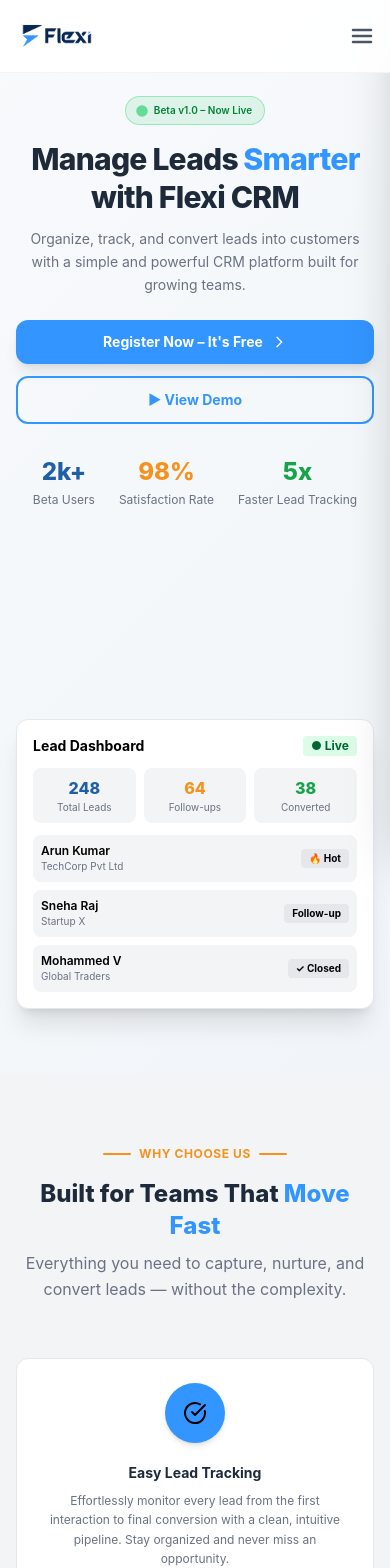
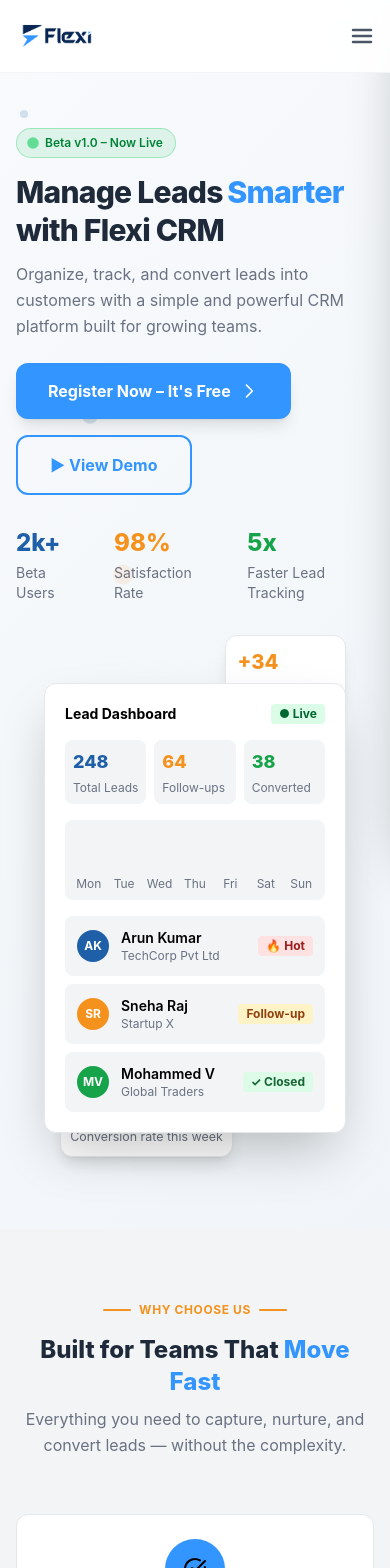
Before and after one commit to flexicrm/Flexi_Website, a Next.js app: page / in a window 390 px wide. Shown: the top 1568 px of the page. Built offline with nearby package versions, Linux system fonts and the light colour scheme.

Commit message:
Flexi Landing Page

```diff
--- a/app/component/homePage/Demo.tsx
+++ b/app/component/homePage/Demo.tsx
@@ -1,3 +1,4 @@
+// app/components/Demo.tsx
 "use client";
 
 import { motion, useScroll, useTransform, Variants } from "framer-motion";
@@ -47,10 +48,9 @@ function Demo() {
     <div
       ref={heroRef}
       id="home"
-      className="min-h-screen pt-24 sm:pt-32 pb-16 sm:pb-24 bg-gradient-hero relative overflow-hidden"
+      className="min-h-screen pt-32 pb-24 md:pt-36 md:pb-32 bg-gradient-hero relative overflow-hidden"
     >
-      {/* Background Animations - Hidden on mobile for performance */}
-      <div className="hidden md:block">
+      {/* Background Animations */}
       <motion.div
         style={{
           opacity: heroOpacity,
@@ -62,14 +62,12 @@ function Demo() {
         style={{ opacity: heroOpacity }}
         className="absolute -bottom-20 -left-20 w-[500px] h-[500px] rounded-full bg-gradient-radial from-accent/10 to-transparent pointer-events-none"
       />
-      </div>
 
-      {/* Floating Dots - Fewer on mobile */}
-      <div className="hidden sm:block">
+      {/* Floating Dots */}
       {[...Array(6)].map((_, i) => (
         <motion.div
           key={i}
-            className={`absolute w-${2 + (i % 3)} h-${2 + (i % 3)} rounded-full ${
+          className={`absolute w-${2 + i} h-${2 + i} rounded-full ${
             i % 2 === 0 ? "bg-primary/20" : "bg-accent/20"
           }`}
           style={{ top: `${10 + i * 12}%`, left: `${5 + i * 8}%` }}
@@ -77,26 +75,25 @@ function Demo() {
           transition={{ duration: 3 + i, repeat: Infinity, delay: i * 0.4 }}
         />
       ))}
-      </div>
 
-      <div className="container mx-auto px-4 sm:px-6 lg:px-8 relative z-10">
-        <div className="flex flex-col lg:flex-row items-center gap-8 lg:gap-12 min-h-[70vh]">
+      <div className="container mx-auto px-4 relative z-10">
+        <div className="flex flex-col md:flex-row items-center gap-12 min-h-[70vh]">
           {/* Left Content */}
-          <div className="w-full lg:w-[48%] text-center lg:text-left">
+          <div className="w-full md:w-[48%]">
             <motion.div variants={heroContainer} initial="hidden" animate="visible">
               <motion.div variants={heroItem}>
-                <div className="inline-flex items-center gap-2 mb-4 px-3 py-1.5 rounded-full border border-green-500/30 bg-green-500/10 mx-auto lg:mx-0 w-fit">
+                <div className="inline-flex items-center gap-2 mb-4 px-3 py-1.5 rounded-full border border-green-500/30 bg-green-500/10">
                   <motion.span
                     animate={{ scale: [1, 1.5, 1], opacity: [1, 0.5, 1] }}
                     transition={{ duration: 1.5, repeat: Infinity }}
                     className="w-2 h-2 rounded-full bg-green-500"
                   />
-                  <span className="text-green-700 font-semibold text-[10px] sm:text-xs font-sora">Beta v1.0 – Now Live</span>
+                  <span className="text-green-700 font-semibold text-xs font-sora">Beta v1.0 – Now Live</span>
                 </div>
               </motion.div>
 
               <motion.div variants={heroItem}>
-                <h1 className="font-extrabold text-gray-800 mb-3 text-3xl sm:text-4xl md:text-5xl leading-tight tracking-tight">
+                <h1 className="font-extrabold text-gray-800 mb-3 text-3xl md:text-5xl leading-tight tracking-tight">
                   Manage Leads{" "}
                   <motion.span
                     animate={{ scale: [1, 1.02, 1] }}
@@ -110,26 +107,26 @@ function Demo() {
               </motion.div>
 
               <motion.div variants={heroItem}>
-                <p className="text-gray-500 mb-6 text-sm sm:text-base leading-relaxed max-w-md mx-auto lg:mx-0">
+                <p className="text-gray-500 mb-6 text-base leading-relaxed max-w-md">
                   Organize, track, and convert leads into customers with a simple and powerful CRM platform built for growing teams.
                 </p>
               </motion.div>
 
               <motion.div variants={heroItem}>
-                <div className="flex flex-col sm:flex-row gap-3 sm:gap-4 mb-8 justify-center lg:justify-start">
+                <div className="flex flex-col sm:flex-row gap-4 mb-8">
                   <motion.div whileHover={{ scale: 1.05, y: -2 }} whileTap={{ scale: 0.95 }}>
                     <a
                       href="/register"
-                      className="inline-flex items-center justify-center gap-2 px-6 sm:px-8 py-3 sm:py-4 bg-[#3395ff] text-white font-bold rounded-xl shadow-lg hover:bg-blue-700 transition-all text-sm sm:text-base w-full sm:w-auto"
+                      className="inline-flex items-center gap-2 px-8 py-4 bg-[#3395ff] text-white font-bold rounded-xl shadow-lg hover:bg-blue-700 transition-all"
                     >
                       Register Now – It's Free
-                      <svg className="w-4 h-4 sm:w-5 sm:h-5" fill="none" stroke="currentColor" viewBox="0 0 24 24">
+                      <svg className="w-5 h-5" fill="none" stroke="currentColor" viewBox="0 0 24 24">
                         <path strokeLinecap="round" strokeLinejoin="round" strokeWidth={2} d="M9 5l7 7-7 7" />
                       </svg>
                     </a>
                   </motion.div>
                   <motion.div whileHover={{ scale: 1.05, y: -2 }} whileTap={{ scale: 0.95 }}>
-                    <button className="px-6 sm:px-8 py-3 sm:py-4 border-2 border-[#3395ff] text-[#3395ff] font-bold rounded-xl hover:bg-primary/5 transition-all cursor-pointer text-sm sm:text-base w-full sm:w-auto">
+                    <button className="px-8 py-4 border-2 border-[#3395ff] text-[#3395ff] font-bold rounded-xl hover:bg-primary/5 transition-all cursor-pointer">
                       ▶ View Demo
                     </button>
                   </motion.div>
@@ -137,15 +134,15 @@ function Demo() {
               </motion.div>
 
               <motion.div variants={heroItem}>
-                <div className="flex flex-wrap justify-center lg:justify-start gap-6 sm:gap-8" ref={statsRef}>
+                <div className="flex gap-8" ref={statsRef}>
                   {stats.map((stat, i) => (
-                    <div key={i} className="text-center lg:text-left">
+                    <div key={i}>
                       {statsVisible ? (
                         <AnimatedCounter value={stat.value} color={stat.color} />
                       ) : (
-                        <h4 className="font-extrabold text-xl sm:text-2xl" style={{ color: stat.color }}>0</h4>
+                        <h4 className="font-extrabold text-2xl" style={{ color: stat.color }}>0</h4>
                       )}
-                      <p className="text-xs sm:text-sm text-gray-500 mt-1">{stat.label}</p>
+                      <p className="text-sm text-gray-500 mt-1">{stat.label}</p>
                     </div>
                   ))}
                 </div>
@@ -153,18 +150,18 @@ function Demo() {
             </motion.div>
           </div>
 
-          {/* Right Dashboard - Hidden on mobile, visible on tablet/desktop */}
-          <div className="hidden md:block flex-1 relative pt-8 lg:pt-0">
+          {/* Right Dashboard */}
+          <div className="flex-1 relative pt-8 md:pt-0">
             {/* Floating Card Top Right */}
             <motion.div
               initial={{ opacity: 0, y: -24, x: 10 }}
               animate={{ opacity: 1, y: 0, x: 0 }}
               transition={{ delay: 0.85, duration: 0.6, type: "spring", stiffness: 120 }}
-              className="absolute -top-4 right-0 z-10 bg-white rounded-xl shadow-lg border border-gray-200 p-2 sm:p-3"
+              className="absolute -top-4 right-0 z-10 bg-white rounded-xl shadow-lg border border-gray-200 p-3"
             >
               <motion.div animate={{ scale: [1, 1.04, 1] }} transition={{ duration: 2.2, repeat: Infinity }}>
-                <h3 className="font-sora font-extrabold text-lg sm:text-xl text-accent">+34</h3>
-                <p className="text-[10px] sm:text-xs text-gray-500 mt-1">New leads today</p>
+                <h3 className="font-sora font-extrabold text-xl text-accent">+34</h3>
+                <p className="text-xs text-gray-500 mt-1">New leads today</p>
               </motion.div>
             </motion.div>
 
@@ -174,11 +171,11 @@ function Demo() {
               animate={{ opacity: 1, x: 0, scale: 1 }}
               transition={{ duration: 0.85, delay: 0.25, ease: [0.22, 1, 0.36, 1] }}
               whileHover={{ y: -8, transition: { duration: 0.3 } }}
-              className="bg-white rounded-xl shadow-2xl p-4 sm:p-5 border border-gray-200 relative z-20"
+              className="bg-white rounded-xl shadow-2xl p-5 border border-gray-200 relative z-20"
             >
               <div className="flex justify-between items-center mb-4">
-                <h3 className="font-sora font-bold text-xs sm:text-sm">Lead Dashboard</h3>
-                <span className="px-2 py-0.5 bg-green-100 text-green-800 font-bold text-[10px] sm:text-xs rounded">● Live</span>
+                <h3 className="font-sora font-bold text-sm">Lead Dashboard</h3>
+                <span className="px-2 py-0.5 bg-green-100 text-green-800 font-bold text-xs rounded">● Live</span>
               </div>
 
               {/* Stats Grid */}
@@ -193,16 +190,16 @@ function Demo() {
                     initial={{ opacity: 0, y: 12 }}
                     animate={{ opacity: 1, y: 0 }}
                     transition={{ delay: 0.8 + idx * 0.13 }}
-                    className="bg-gray-100 rounded-lg p-1.5 sm:p-2 text-center"
+                    className="bg-gray-100 rounded-lg p-2"
                   >
-                    <h4 className="font-sora text-base sm:text-lg font-extrabold" style={{ color: m.color }}>{m.value}</h4>
-                    <p className="text-[10px] sm:text-xs text-gray-500 mt-1">{m.label}</p>
+                    <h4 className="font-sora text-lg font-extrabold" style={{ color: m.color }}>{m.value}</h4>
+                    <p className="text-xs text-gray-500 mt-1">{m.label}</p>
                   </motion.div>
                 ))}
               </div>
 
               {/* Chart */}
-              <div className="flex items-end gap-1 h-16 sm:h-20 bg-gray-100 p-2 rounded-lg mb-4">
+              <div className="flex items-end gap-1 h-20 bg-gray-100 p-2 rounded-lg mb-4">
                 {["Mon", "Tue", "Wed", "Thu", "Fri", "Sat", "Sun"].map((day, idx) => {
                   const heights = [45, 65, 50, 80, 60, 90, 40];
                   const colors = ["#1E5FA820", "#1E5FA840", "#1E5FA830", "#1E5FA8", "#F5921E", "#F5921E", "#1E5FA820"];
@@ -216,7 +213,7 @@ function Demo() {
                         transition={{ delay: 1.0 + idx * 0.09, duration: 0.55, ease: "backOut" }}
                         whileHover={{ filter: "brightness(1.25)", transition: { duration: 0.15 } }}
                       />
-                      <span className="text-[9px] sm:text-xs text-gray-500">{day}</span>
+                      <span className="text-xs text-gray-500">{day}</span>
                     </div>
                   );
                 })}
@@ -235,16 +232,16 @@ function Demo() {
                     animate={{ opacity: 1, x: 0 }}
                     transition={{ delay: 1.45 + idx * 0.13 }}
                     whileHover={{ x: 4, transition: { duration: 0.2 } }}
-                    className="flex items-center gap-2 sm:gap-3 p-2 sm:p-3 bg-gray-100 rounded-lg cursor-pointer hover:bg-primary/5 transition-colors"
+                    className="flex items-center gap-3 p-3 bg-gray-100 rounded-lg cursor-pointer hover:bg-primary/5 transition-colors"
                   >
-                    <div className="w-7 h-7 sm:w-8 sm:h-8 rounded-full flex items-center justify-center text-white font-bold text-[10px] sm:text-xs" style={{ backgroundColor: lead.color }}>
+                    <div className="w-8 h-8 rounded-full flex items-center justify-center text-white font-bold text-xs" style={{ backgroundColor: lead.color }}>
                       {lead.initial}
                     </div>
-                    <div className="flex-1 min-w-0">
-                      <p className="font-semibold text-xs sm:text-sm truncate">{lead.name}</p>
-                      <p className="text-[10px] sm:text-xs text-gray-500 truncate">{lead.company}</p>
+                    <div className="flex-1">
+                      <p className="font-semibold text-sm">{lead.name}</p>
+                      <p className="text-xs text-gray-500">{lead.company}</p>
                     </div>
-                    <span className="px-1.5 sm:px-2 py-0.5 text-[9px] sm:text-xs font-bold rounded whitespace-nowrap" style={{ backgroundColor: lead.statusColor, color: lead.statusText }}>
+                    <span className="px-2 py-0.5 text-xs font-bold rounded" style={{ backgroundColor: lead.statusColor, color: lead.statusText }}>
                       {lead.status}
                     </span>
                   </motion.div>
@@ -257,50 +254,13 @@ function Demo() {
               initial={{ opacity: 0, y: 24, x: -10 }}
               animate={{ opacity: 1, y: 0, x: 0 }}
               transition={{ delay: 1.1, duration: 0.6, type: "spring", stiffness: 120 }}
-              className="absolute -bottom-6 left-4 z-10 bg-white rounded-xl shadow-lg border border-gray-200 p-2 sm:p-3"
+              className="absolute -bottom-6 left-4 z-10 bg-white rounded-xl shadow-lg border border-gray-200 p-3"
             >
               <motion.div animate={{ scale: [1, 1.04, 1] }} transition={{ duration: 2.5, repeat: Infinity, delay: 0.5 }}>
-                <h3 className="font-sora font-extrabold text-lg sm:text-xl text-green-600">+12%</h3>
-                <p className="text-[10px] sm:text-xs text-gray-500 mt-1">Conversion rate this week</p>
+                <h3 className="font-sora font-extrabold text-xl text-green-600">+12%</h3>
+                <p className="text-xs text-gray-500 mt-1">Conversion rate this week</p>
               </motion.div>
             </motion.div>
-          </div>
-        </div>
-      </div>
-
-      {/* Mobile Dashboard Preview (Visible only on mobile) */}
-      <div className="md:hidden mt-8 px-4">
-        <div className="bg-white rounded-xl shadow-xl p-4 border border-gray-200">
-          <div className="flex justify-between items-center mb-3">
-            <h3 className="font-sora font-bold text-sm">Lead Dashboard</h3>
-            <span className="px-2 py-0.5 bg-green-100 text-green-800 font-bold text-xs rounded">● Live</span>
-          </div>
-          <div className="grid grid-cols-3 gap-2 mb-3">
-            {[
-              { value: "248", label: "Total Leads", color: "#1E5FA8" },
-              { value: "64", label: "Follow-ups", color: "#F5921E" },
-              { value: "38", label: "Converted", color: "#16a34a" },
-            ].map((m, idx) => (
-              <div key={idx} className="bg-gray-100 rounded-lg p-2 text-center">
-                <h4 className="font-sora font-extrabold" style={{ color: m.color }}>{m.value}</h4>
-                <p className="text-[10px] text-gray-500">{m.label}</p>
-              </div>
-            ))}
-          </div>
-          <div className="flex flex-col gap-2">
-            {[
-              { name: "Arun Kumar", company: "TechCorp Pvt Ltd", status: "🔥 Hot" },
-              { name: "Sneha Raj", company: "Startup X", status: "Follow-up" },
-              { name: "Mohammed V", company: "Global Traders", status: "✓ Closed" },
-            ].map((lead, idx) => (
-              <div key={idx} className="flex items-center gap-2 p-2 bg-gray-100 rounded-lg">
-                <div className="flex-1 min-w-0">
-                  <p className="font-semibold text-xs truncate">{lead.name}</p>
-                  <p className="text-[10px] text-gray-500 truncate">{lead.company}</p>
-                </div>
-                <span className="text-[10px] font-bold px-2 py-0.5 rounded bg-gray-200">{lead.status}</span>
-              </div>
-            ))}
           </div>
         </div>
       </div>
@@ -308,4 +268,4 @@ function Demo() {
   );
 }
 
-export default Demo;
+export default Demo
```
Lines whose indentation alone changed are shown as unchanged.
